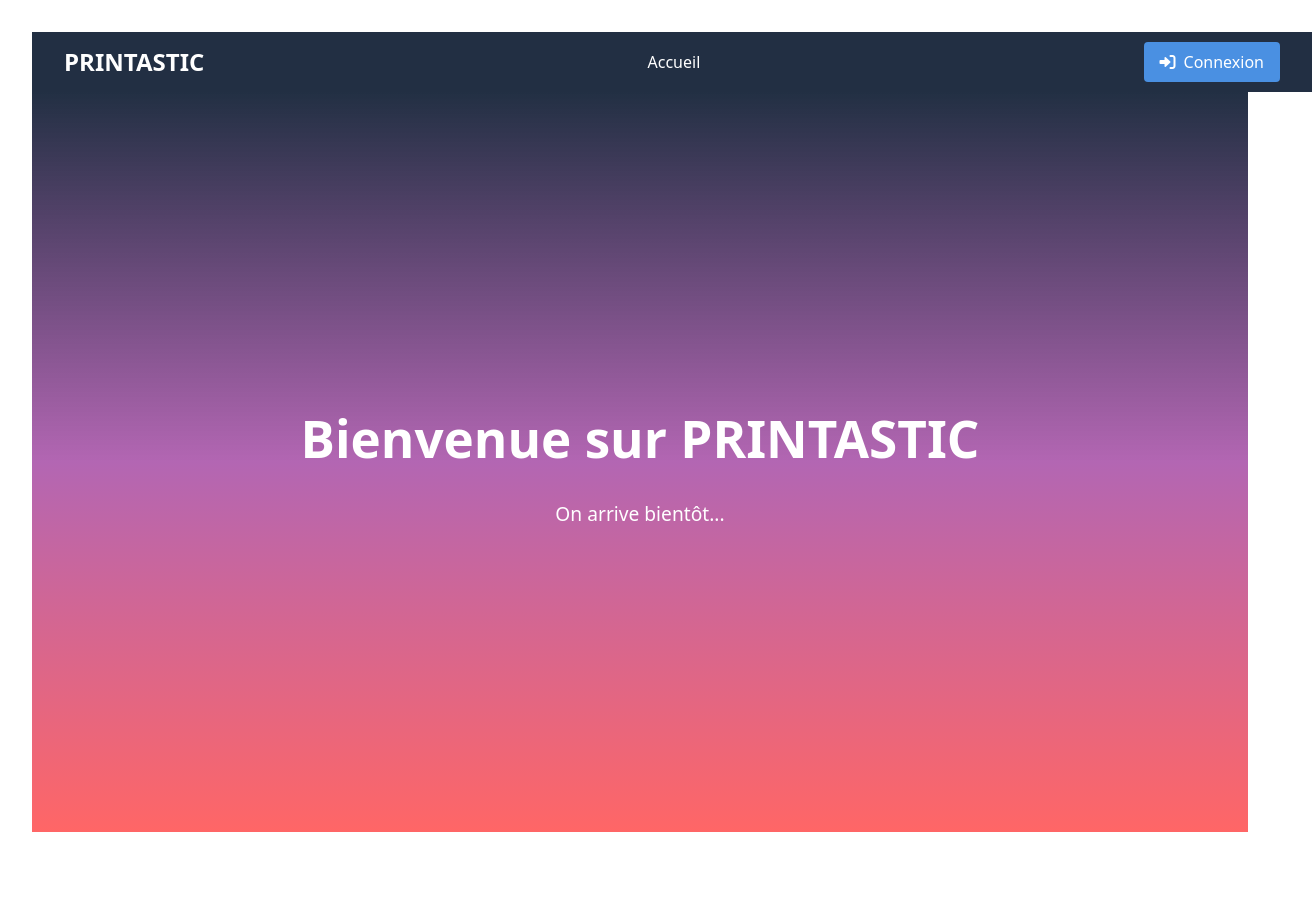
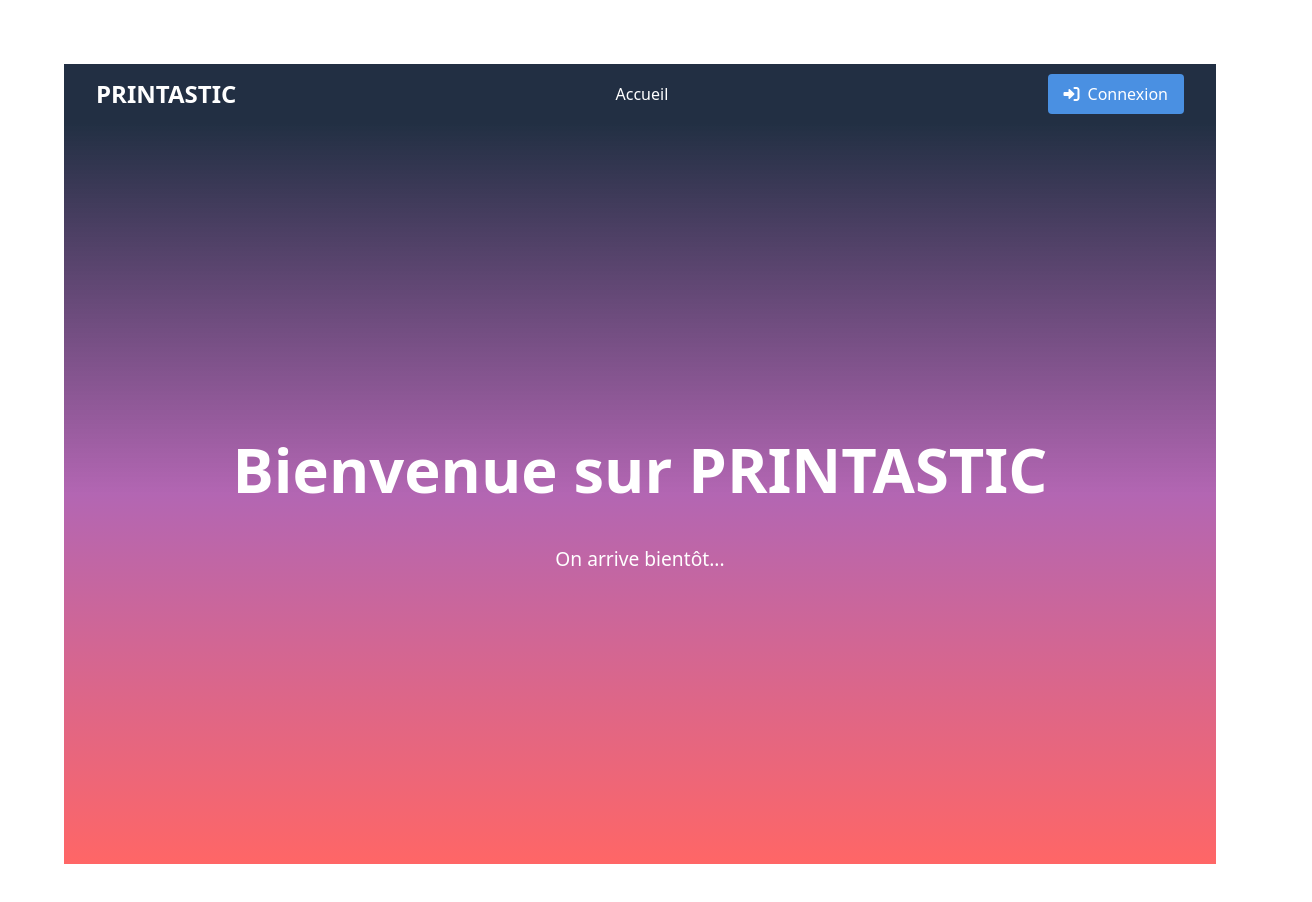
Before and after one commit to chimoTN/PA_5AL_PRINTASTIC, a React (Vite) app: page / in a window 1280 px wide. Shown: the top 902 px of the page, 1312 px wide, since content can reach past the window. Before the commit the page ends 864 px from the top, so only its background shows below. Built offline with nearby package versions, Linux system fonts and the light colour scheme.

Commit message:
fix : correction mise en forme

```diff
--- a/src/assets/styles/Navbar.css
+++ b/src/assets/styles/Navbar.css
@@ -8,8 +8,12 @@
   background-color: rgba(10, 25, 47, 0.9);
   color: white;
   width: 100%;
+  max-width: 100%;
   position: relative; /* ou fixed si vous voulez qu'elle reste en haut lors du défilement */
   z-index: 1000; /* Pour s'assurer qu'elle est au-dessus des autres éléments */
+  box-sizing: border-box; /* Inclure le padding dans la largeur totale */
+  margin: 0;
+  overflow-x: hidden;
 }
 
 .navbar-logo a {
--- a/src/assets/styles/global.css
+++ b/src/assets/styles/global.css
@@ -3,12 +3,23 @@
     display: flex;
     flex-direction: column;
     min-height: 100vh;
+    width: 100%;
+    max-width: 100%;
+    overflow-x: hidden;
+    box-sizing: border-box;
+    justify-content: center;
+    align-items: center;
+    font-size: 1.2rem;
+    color: #333;
+    padding: 2rem;
   }
 
   .main-content {
     flex: 1;
     display: flex;
     flex-direction: column;
+    width: 100%;
+    max-width: 100%;
   }
 
   .loading-container {
@@ -21,3 +32,10 @@
     color: #333;
     padding: 2rem;
   }
+
+  html, body {
+    margin: 0;
+    padding: 0;
+    overflow-x: hidden;
+    width: 100%;
+}
```
Lines whose indentation alone changed are shown as unchanged.
